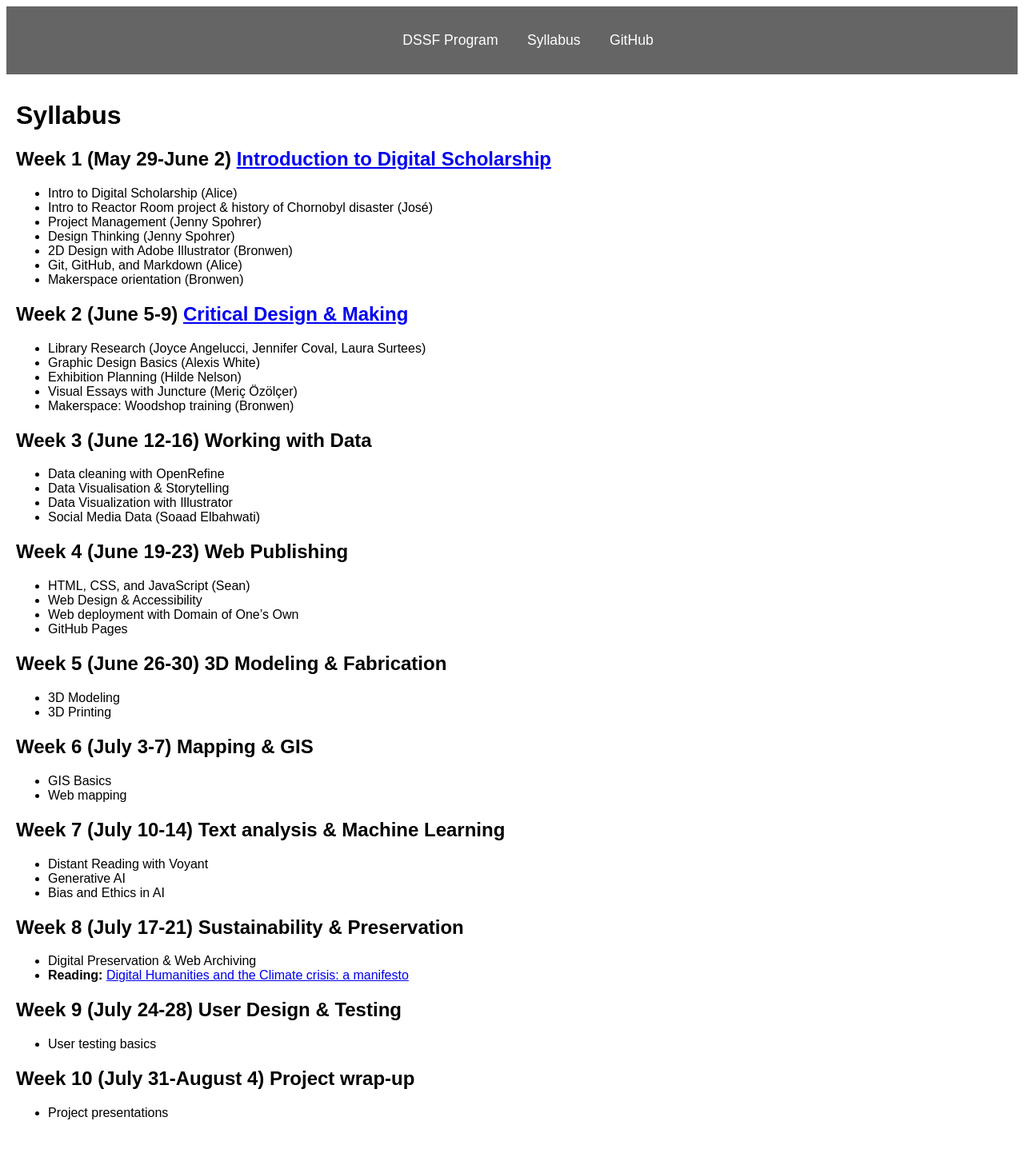
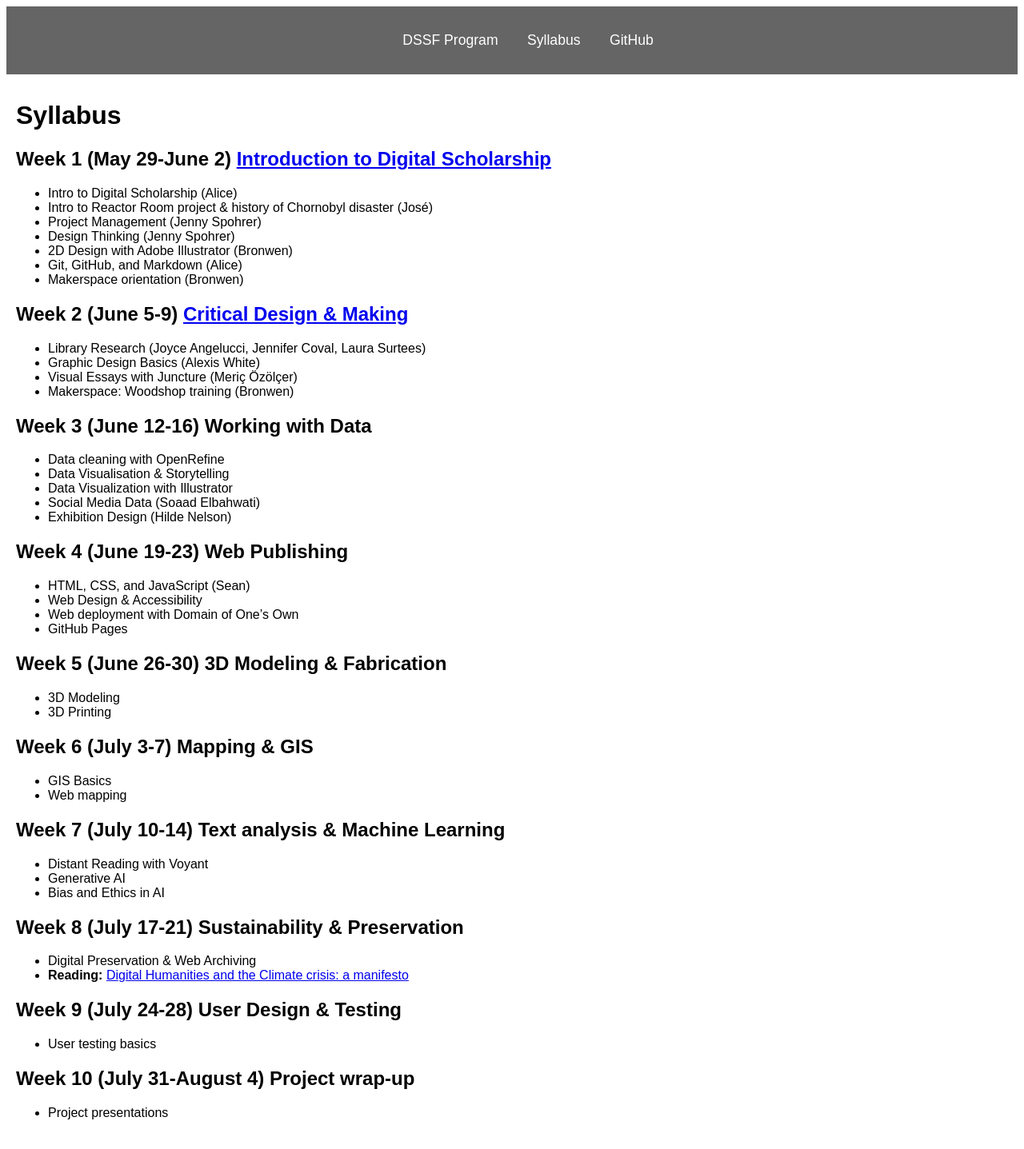
Before and after one commit to digbmc/dssf-syll, a Jekyll site: the page built from syllabus.md, in a window 1280 px wide. Shown: the whole page at 80% size. Built offline with Jekyll 4.4.1, drawn with Linux system fonts in a browser that asks for light colours.

Commit message:
Update syllabus.md

```diff
--- a/syllabus.md
+++ b/syllabus.md
@@ -18,7 +18,6 @@ title: Syllabus
 
 - Library Research (Joyce Angelucci, Jennifer Coval, Laura Surtees)
 - Graphic Design Basics (Alexis White)
-- Exhibition Planning (Hilde Nelson)
 - Visual Essays with Juncture (Meriç Özölçer)
 - Makerspace: Woodshop training (Bronwen)
 
@@ -28,7 +27,7 @@ title: Syllabus
 - Data Visualisation & Storytelling
 - Data Visualization with Illustrator
 - Social Media Data (Soaad Elbahwati)
-
+- Exhibition Design (Hilde Nelson)
 
 ## Week 4 (June 19-23) Web Publishing
 
```
